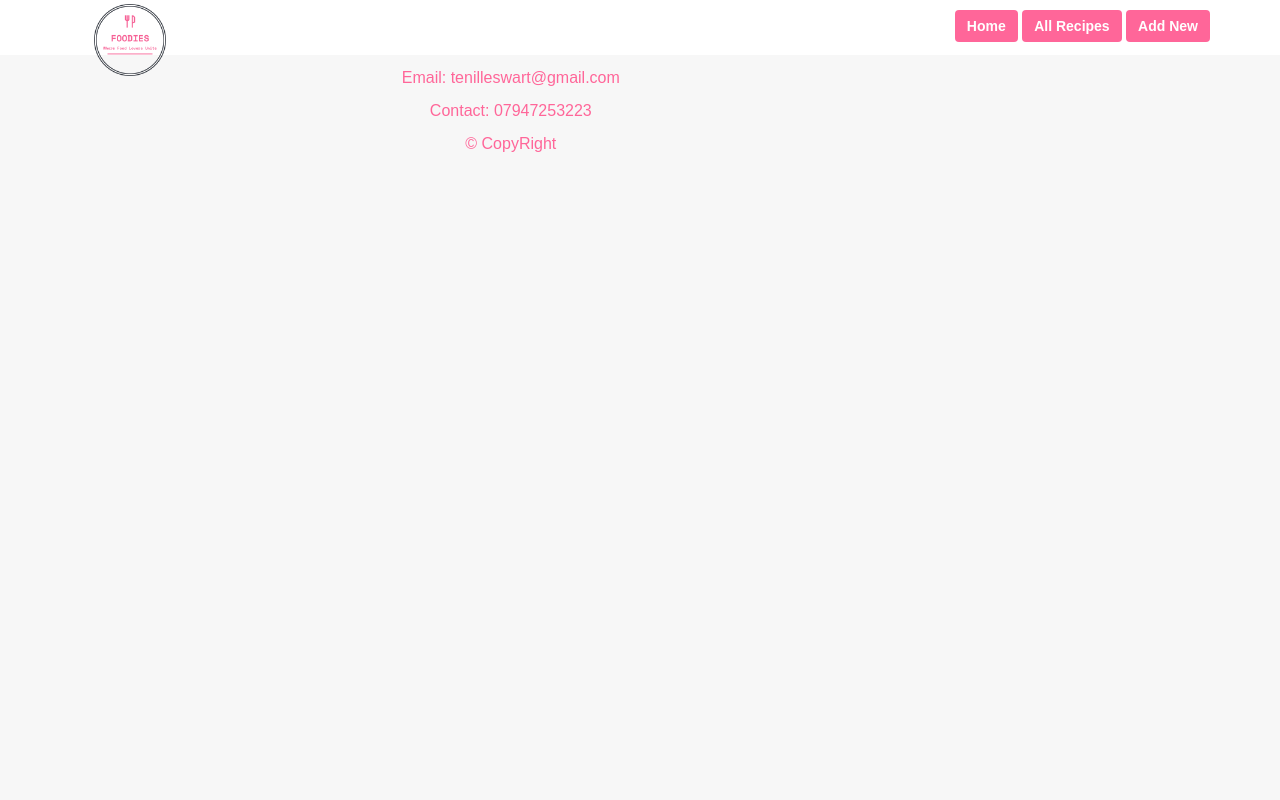
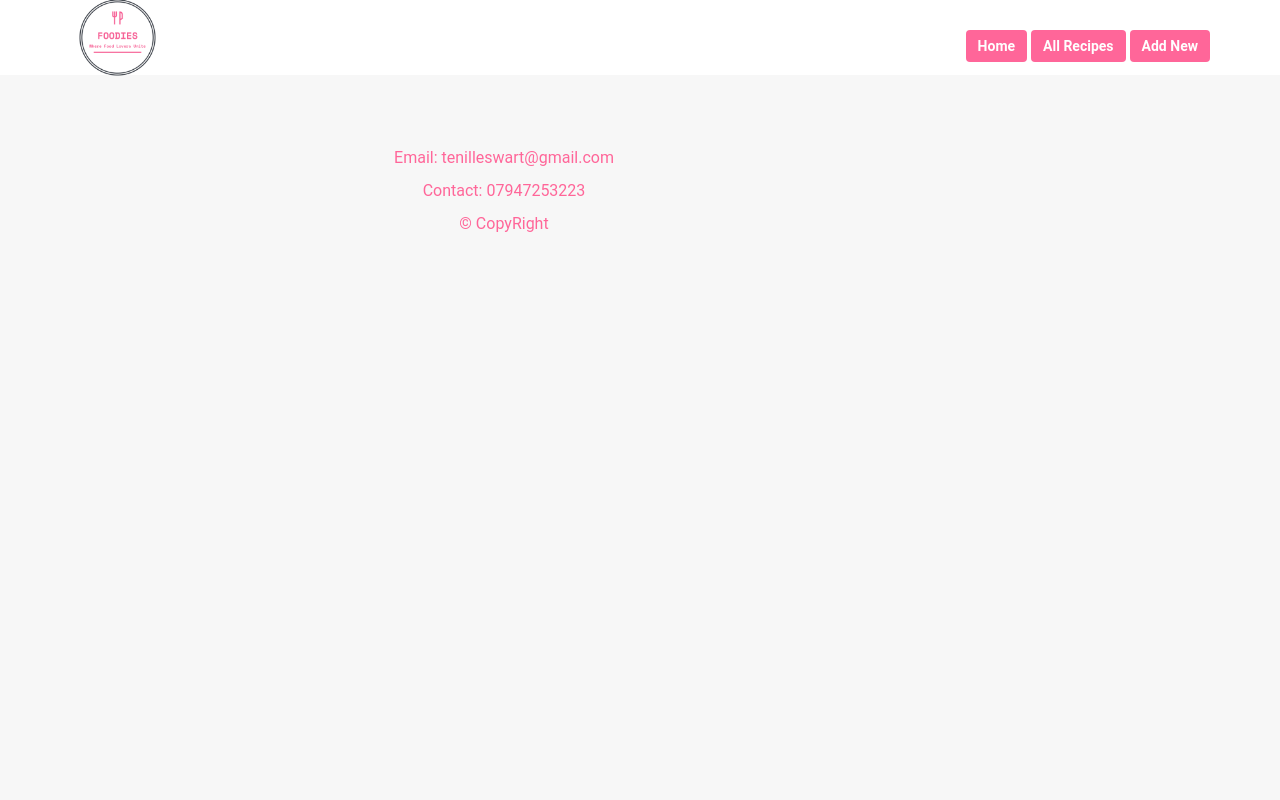
Before and after one commit to tenilleswart/foodies, a Flask app: page /allrecipes in a window 1280 px wide. Run offline with Flask 2, Linux system fonts and the light colour scheme; data that the repository does not hold is empty; some libraries are stand-ins or nearby versions.

Commit message:
fixed navbar on allrecipe.html page

```diff
--- a/static/css/style.css
+++ b/static/css/style.css
@@ -32,11 +32,15 @@
 	margin-top: 2px;
 	font-family: 'Roboto', sans-serif;
 	font-size: 16px;
-	padding-top: 70px;
+	padding-top: 100px;
     background: #f7f7f7;
     color: #484432;
     height: 100%;
-    margin: 0;
+    margin: 0 auto;
+    max-width: 800px;
+    position:relative;
+    padding-bottom: 6rem;
+    min-height: 100%;
 }
 
 
@@ -64,7 +68,7 @@
 	background: white;
 }
 
-.navbar .navbar-brand {
+.navbar-fixed-top .navbar-brand {
 	colour: pink;
 	text-transform: uppercase;
 	font-size: 20px;
@@ -73,7 +77,7 @@
 
 .navbar-fixed-top {
     top: 0;
-    border-width: 0 0 5px;
+    border-width: 20px 0 5px;
 }
 
 a {
@@ -98,9 +102,12 @@
 }
 
 img#logo {
-	    height: 160px;
-    	width: 160px;
-    	margin-top: -7px;
+	    height: 95px;
+    	width: 95px;
+}
+
+.other-pages-logo {
+	margin-top: -45px;
 }
 
 .box-image {
@@ -374,13 +381,6 @@
   box-sizing: border-box;
 }
 
-body {
-  font-family: Arial;
-  margin: 0 auto;
-  max-width: 800px;
-  padding: 20px;
-}
-
 .heading {
   font-size: 25px;
   margin-right: 25px;
--- a/templates/allrecipes.html
+++ b/templates/allrecipes.html
@@ -16,7 +16,7 @@
  <nav class="navbar navbar-fixed-top navbar-transparent" role="navigation">
       <div class="container">
         <div class="navbar-header">
-          <a class="navbar-brand navbar-brand-logo navbar_left" href="#"><img src="/static/images/logo-transparent2.png" class="image-responsive logo">
+          <a class="navbar-brand navbar-brand-logo navbar_left" href="#"><img src="/static/images/logo-transparent2.png" class="other-pages-logo" id="logo">
               </a>
         </div>
           <div class="nav navbar-nav navbar-right navbar_right">
```
